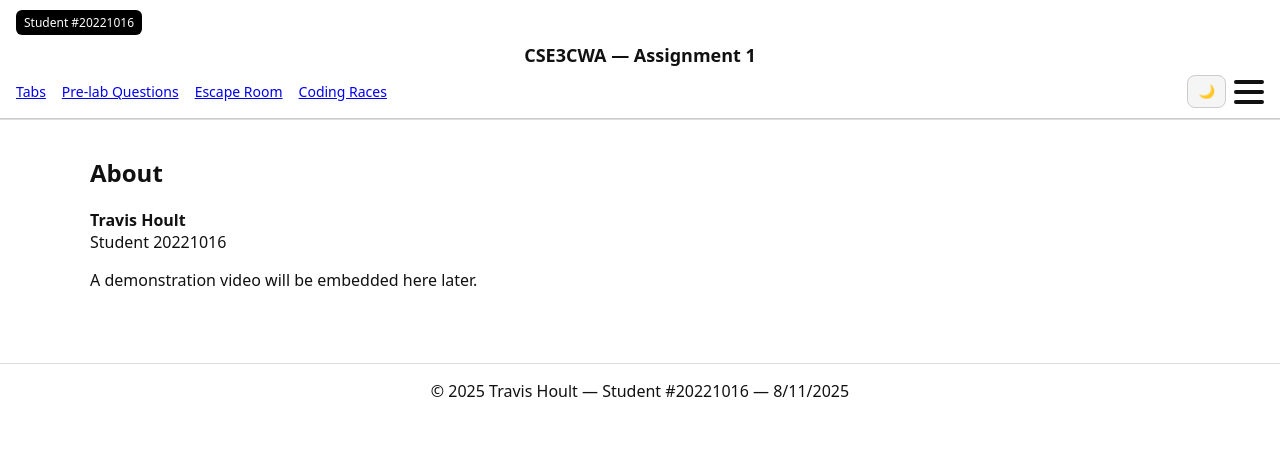
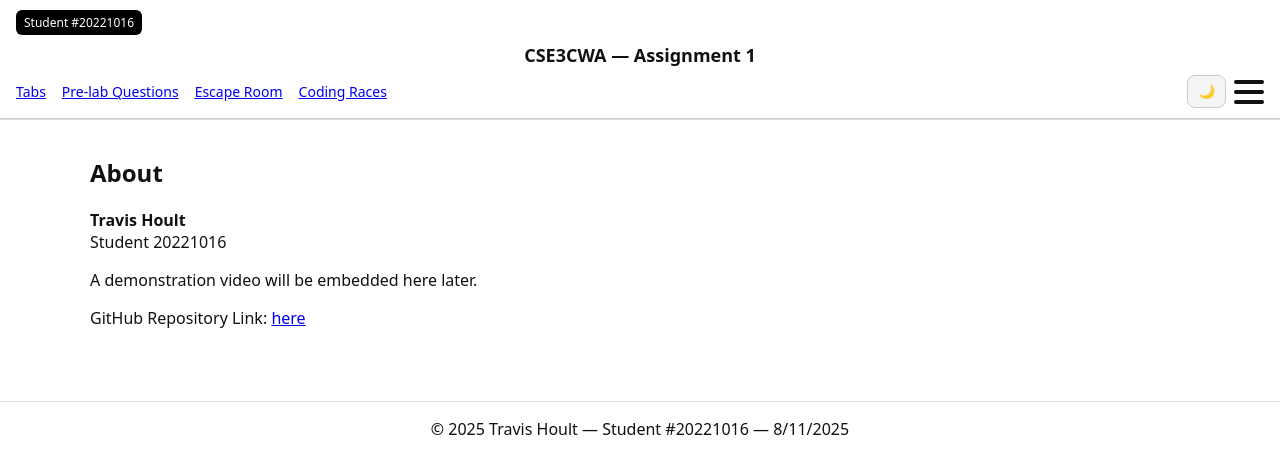
Before and after one commit to Travis-Hoult/CSE3CWA-A1, a Next.js app: page /about in a window 1280 px wide. Shown: the top 474 px of the page. Built offline with nearby package versions, Linux system fonts and the light colour scheme.

Commit message:
Corrections and Edits

```diff
--- a/app/about/page.tsx
+++ b/app/about/page.tsx
@@ -2,8 +2,23 @@ export default function About() {
   return (
     <section>
       <h1>About</h1>
-      <p><strong>Travis Hoult</strong><br />Student 20221016</p>
+      <p>
+        <strong>Travis Hoult</strong>
+        <br />
+        Student 20221016
+      </p>
       <p>A demonstration video will be embedded here later.</p>
+      <p>
+        GitHub Repository Link:{" "}
+        <a
+          href="https://github.com/travis-hoult/CSE3CWA-A1"
+          target="_blank"
+          rel="noopener noreferrer"
+        >
+          {" "}
+          here
+        </a>
+      </p>
     </section>
   );
 }
```
Also changed, not shown: components/HtmlOutputModal.tsx (deleted).
